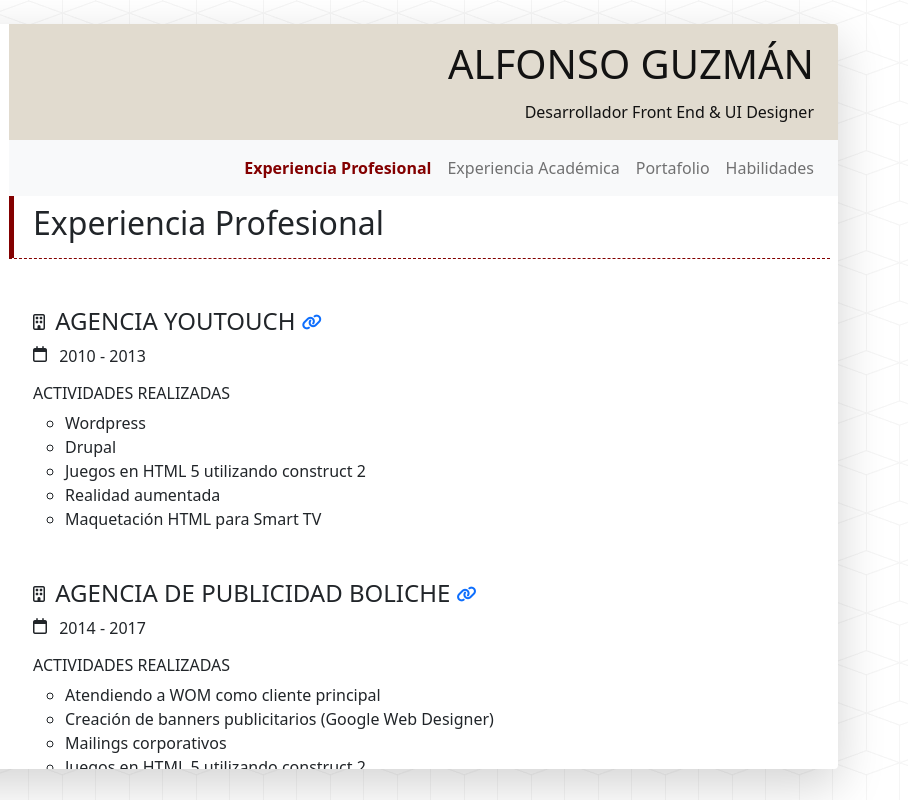
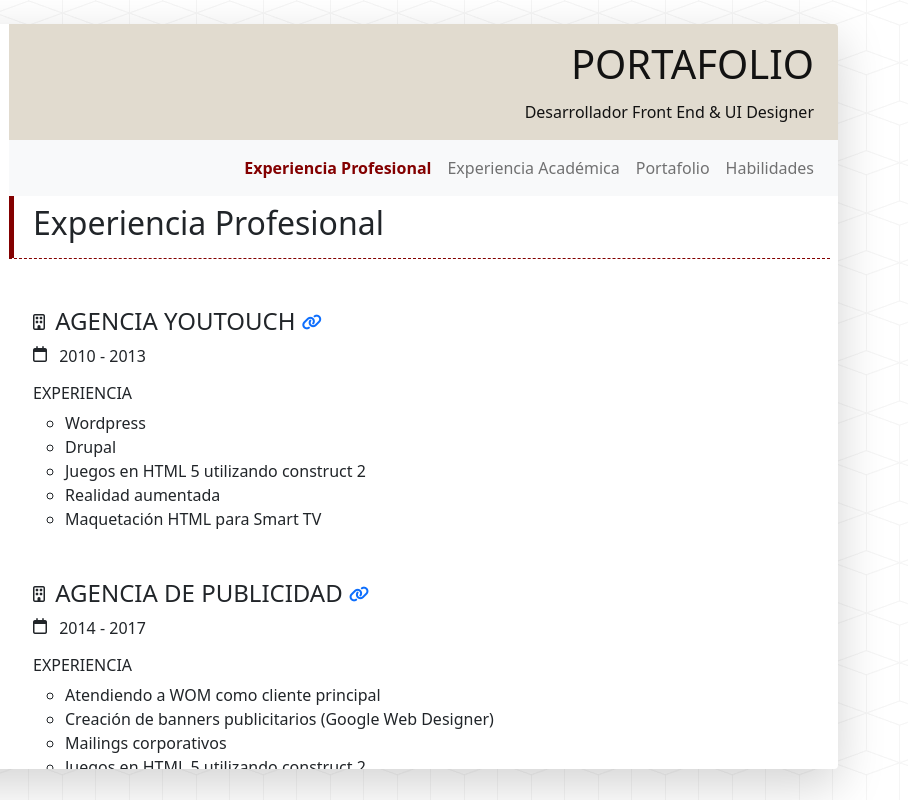
Before and after one commit to caricolours/andrewzael.github.io, a plain HTML site: page index.html in a window 1280 px wide. Shown: the full height of the page, 372-1280 px from the left. Drawn offline with nearby package versions, Linux system fonts and the light colour scheme.

Commit message:
Cambios dos

```diff
--- a/index.html
+++ b/index.html
@@ -24,7 +24,7 @@
                     <img src="assets/img/perfil-mobile.jpg" alt="Alfonso Guzmán" class="rounded-circle d-lg-none" width="90" height="90" />
                 </div>
                 <div class="col text-lg-end">
-                    <h1 class="fw-light text-uppercase border-dark d-inline-block pb-1 col-12">Alfonso Guzmán</h1>
+                    <h1 class="fw-light text-uppercase border-dark d-inline-block pb-1 col-12">PORTAFOLIO</h1>
                     <span class="fw-medium d-block">Desarrollador Front End & UI Designer</span>
                 </div>
             </div>
@@ -115,7 +115,7 @@
                                     <i class="fa-regular fa-calendar me-2" aria-hidden="true"></i>
                                     2010 - 2013
                                 </span>
-                                <h4 class="mt-3 fw-medium h6 text-uppercase">Actividades realizadas</h4>
+                                <h4 class="mt-3 fw-medium h6 text-uppercase">EXPERIENCIA</h4>
                                 <ul class="m-0">
                                     <li>Wordpress</li>
                                     <li>Drupal</li>
@@ -131,7 +131,7 @@
                             <li class="list-unstyled">
                                 <h3 class="text-uppercase fw-medium h4">
                                     <i class="fa-regular fa-building me-1" aria-hidden="true"></i>
-                                    Agencia de publicidad Boliche
+                                    Agencia de publicidad
                                     <a href="https://losgallos.cl/" target="losgallos" title="Agencia Los Gallos ex Boliche">
                                         <i class="fa-solid fa-link" aria-hidden="true"></i>
                                     </a>
@@ -140,7 +140,7 @@
                                     <i class="fa-regular fa-calendar me-2" aria-hidden="true"></i>
                                     2014 - 2017
                                 </span>
-                                <h4 class="mt-3 fw-medium h6 text-uppercase">Actividades realizadas</h4>
+                                <h4 class="mt-3 fw-medium h6 text-uppercase">EXPERIENCIA</h4>
                                 <ul class="m-0">
                                     <li>Atendiendo a WOM como cliente principal</li>
                                     <li>Creación de banners publicitarios (Google Web Designer)</li>
@@ -442,7 +442,7 @@
                                 <span class="col mb-1 d-block">
                                     <i class="fa-brands fa-figma me-1" aria-hidden="true"></i> UI FIGMA
                                 </span>
-                                <strong class="col text-end">95%</strong>
+                                <strong class="col text-end">15%</strong>
                             </div>
                             <div class="progress custom-progress rounded-0 bg-custom-primary">
                                 <div class="progress-bar bg-custom-secondary" role="progressbar" aria-label="Progressbar UI FIGMA" aria-valuenow="0" aria-valuemin="0" aria-valuemax="100" style="width: 95%">
```
